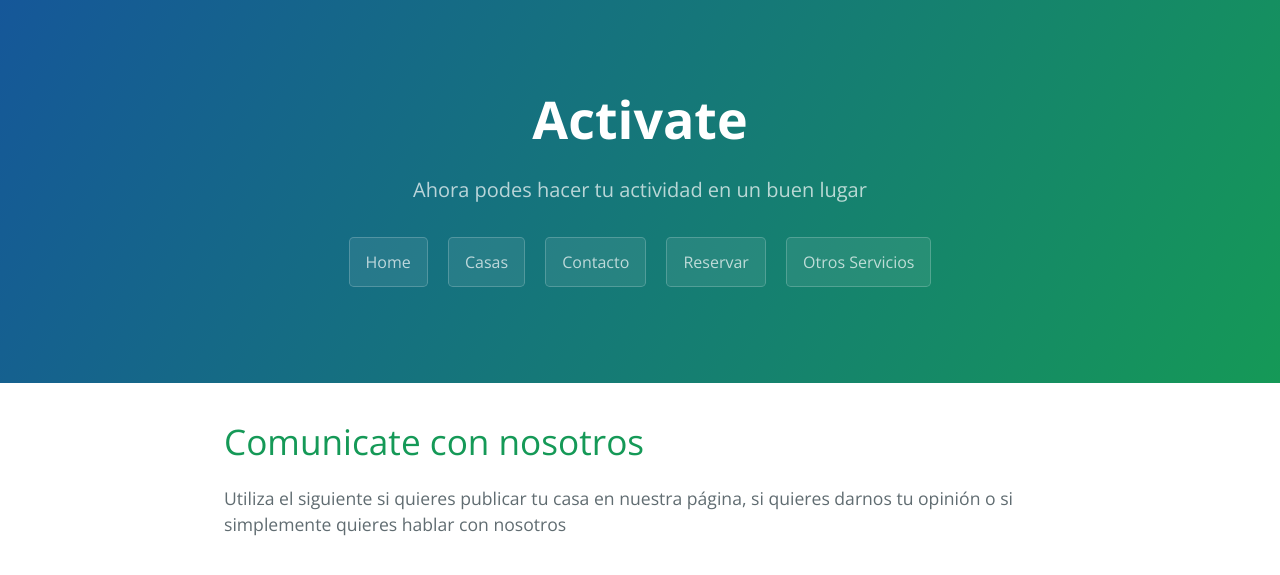
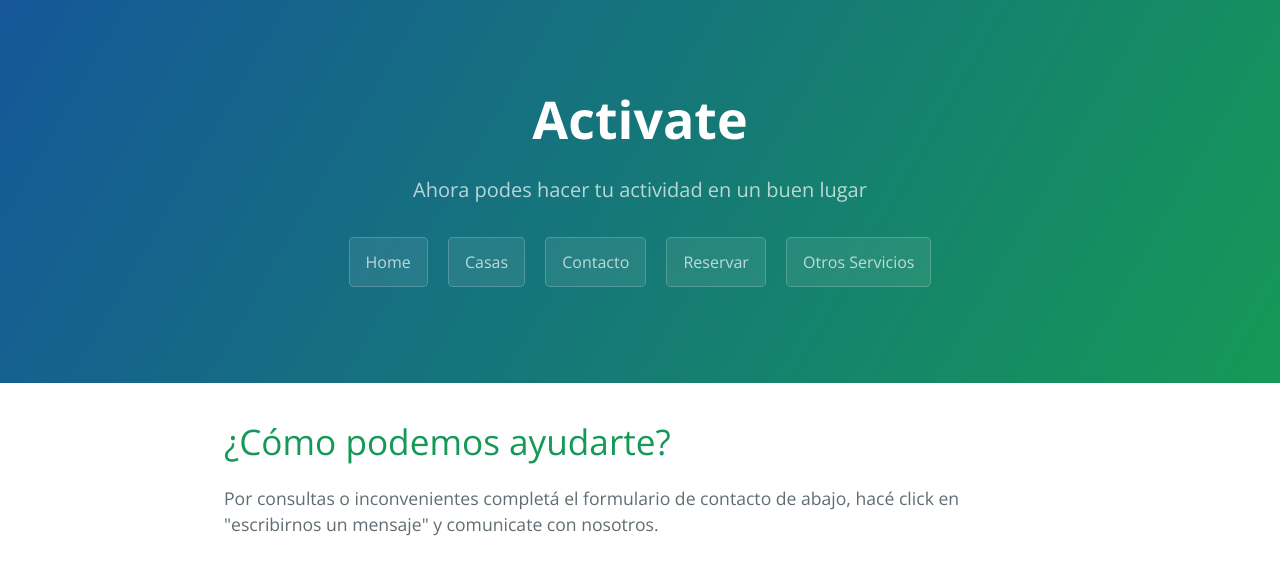
Before and after one commit to martindafonte/CasasDeRetiro, a Jekyll site: the page built from contacto.html, in a window 1280 px wide, cut to the strip 0-1051 px from the top of the page. Shown: the top 575 px of the strip. Built offline with Jekyll 4.4.1, drawn with Linux system fonts in a browser that asks for light colours.

Commit message:
Se modifico linea de texto

```diff
--- a/contacto.html
+++ b/contacto.html
@@ -3,8 +3,8 @@ layout: default
 title: Contacto
 permalink: contacto
 ---
-<h1>Comunicate con nosotros</h1>
-<p>Utiliza el siguiente si quieres publicar tu casa en nuestra página, si quieres darnos tu opinión o si simplemente quieres hablar con nosotros </p>
+<h1>¿Cómo podemos ayudarte?</h1>
+<p>Por consultas o inconvenientes completá el formulario de contacto de abajo, hacé click en "escribirnos un mensaje" y comunicate con nosotros.</p>
 
 <!-- Change the width and height values to suit you best -->
 <div class="typeform-widget" data-url="https://martindafonte.typeform.com/to/lf0Nx4" data-text="Contact Form" style="width:100%;height:500px;"></div>
```
